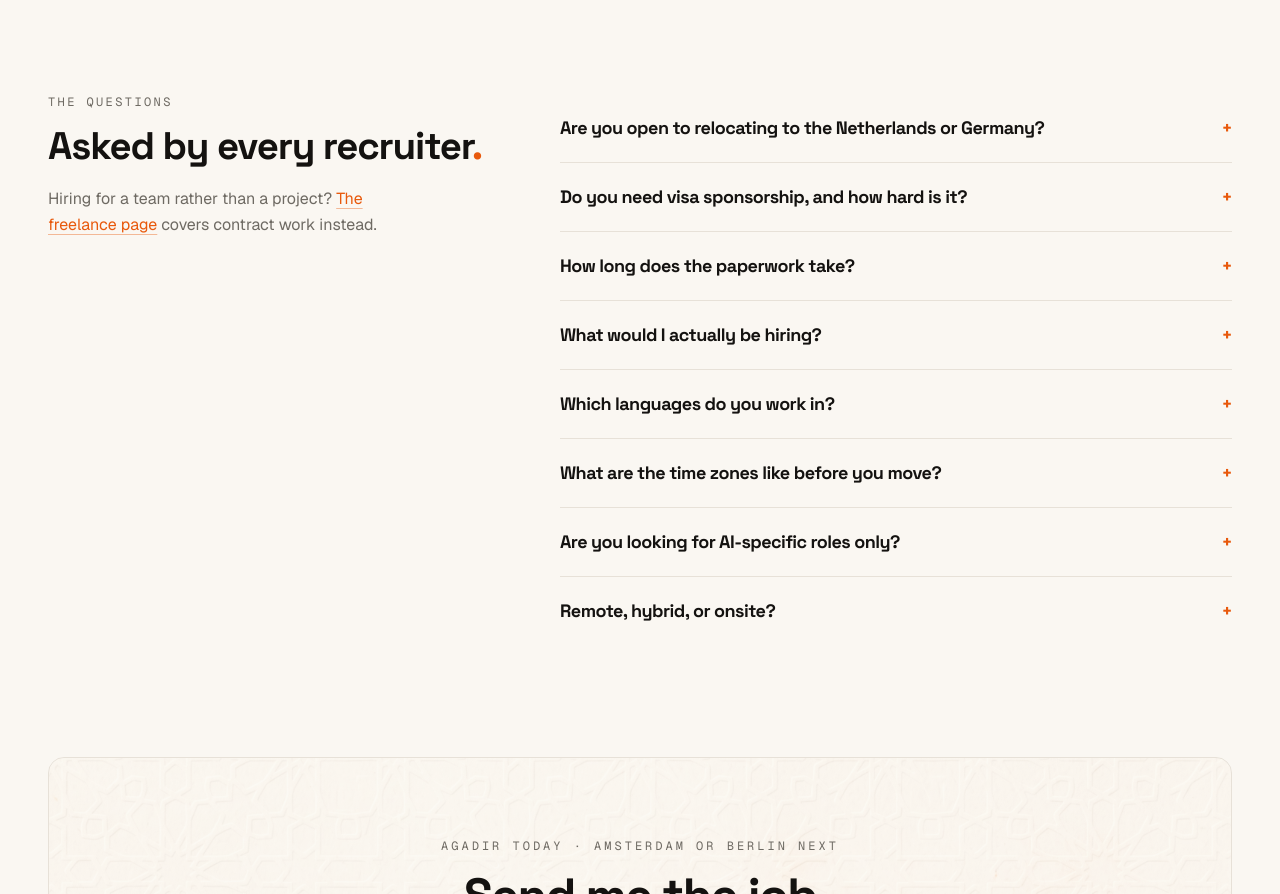
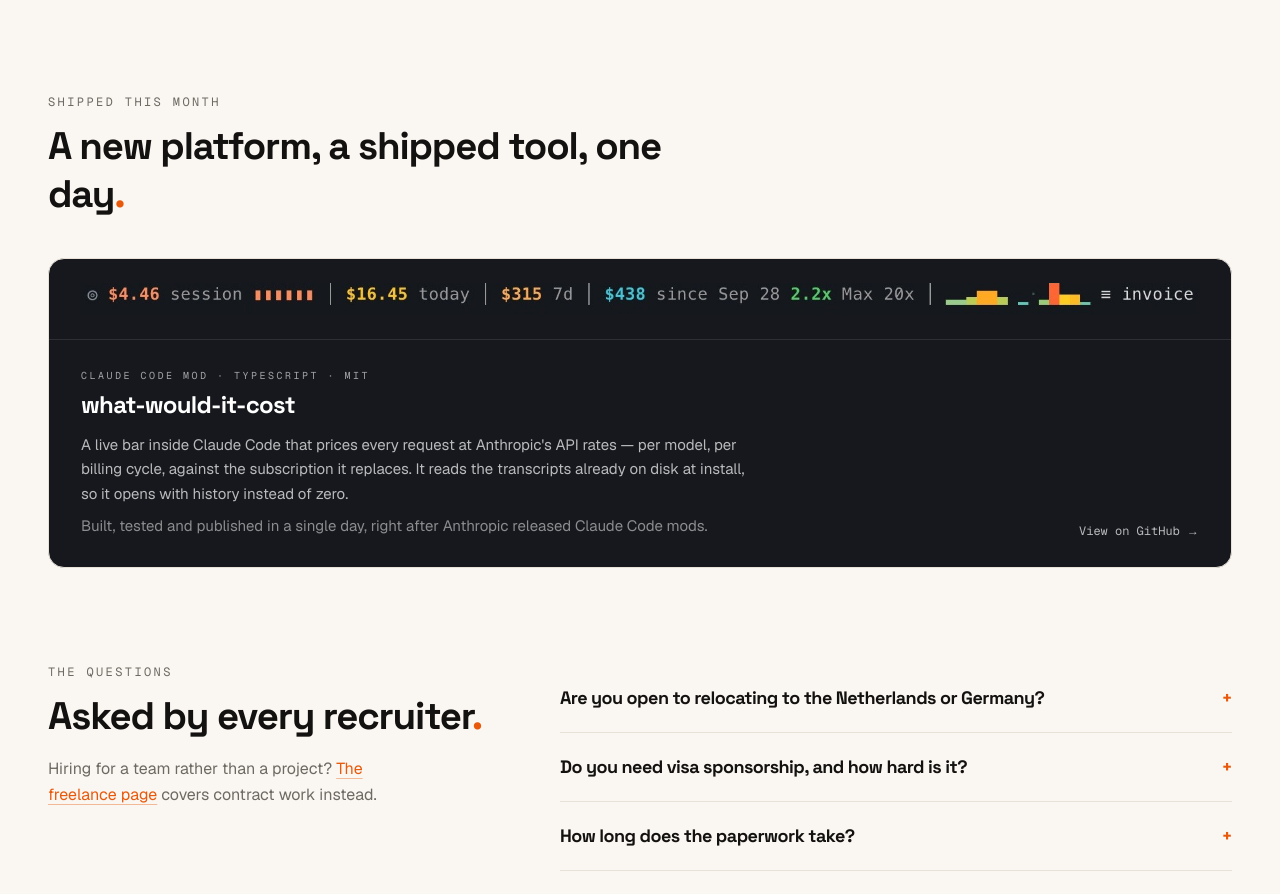
Before and after one commit to Faouzielbakri/faouzielbakri, a Next.js app: page /hire/europe in a window 1280 px wide. Shown: the part 2840-3734 px from the top of the page. Built offline with nearby package versions, Linux system fonts and the light colour scheme; no server answers.

Commit message:
Show the what-would-it-cost mod on the Europe hiring page

```diff
--- a/src/app/hire/europe/page.tsx
+++ b/src/app/hire/europe/page.tsx
@@ -141,6 +141,16 @@
   webtrade: "/media/world-webtrade.avif",
 };
 
+/** Open source built on a brand-new platform feature, in a day. */
+const OPEN_SOURCE = {
+  name: "what-would-it-cost",
+  kind: "Claude Code mod · TypeScript · MIT",
+  repo: "https://github.com/Faouzielbakri/what-would-it-cost",
+  summary:
+    "A live bar inside Claude Code that prices every request at Anthropic's API rates — per model, per billing cycle, against the subscription it replaces. It reads the transcripts already on disk at install, so it opens with history instead of zero.",
+  shipped: "Built, tested and published in a single day, right after Anthropic released Claude Code mods.",
+};
+
 const STACK = [
   "TypeScript",
   "Next.js (App Router)",
@@ -188,6 +198,16 @@
         name: "AI Engineer Open to Relocation — Netherlands & Germany",
         about: { "@id": personId },
         isPartOf: { "@id": `${SITE_URL}/#website` },
+      },
+      {
+        "@type": "SoftwareSourceCode",
+        "@id": `${SITE_URL}/hire/europe#${OPEN_SOURCE.name}`,
+        name: OPEN_SOURCE.name,
+        description: OPEN_SOURCE.summary,
+        codeRepository: OPEN_SOURCE.repo,
+        programmingLanguage: "TypeScript",
+        license: "https://opensource.org/licenses/MIT",
+        author: { "@id": personId },
       },
       {
         "@type": "FAQPage",
@@ -442,6 +462,62 @@
           </Reveal>
         </section>
 
+        {/* ── Open source ──────────────────────────────────────── */}
+        <section className="rail mt-24">
+          <Reveal>
+            <p className="font-mono text-xs uppercase tracking-[0.2em] text-muted">
+              Shipped this month
+            </p>
+            <h2
+              className="font-display mt-3 max-w-2xl font-bold leading-tight"
+              style={{ fontSize: "var(--text-title)" }}
+            >
+              A new platform, a shipped tool, one day
+              <span className="text-accent">.</span>
+            </h2>
+          </Reveal>
+          <Reveal>
+            <a
+              href={OPEN_SOURCE.repo}
+              target="_blank"
+              rel="noopener noreferrer"
+              className="group mt-10 block overflow-hidden rounded-2xl border border-line bg-[#16181d] transition-colors duration-300 hover:border-accent"
+            >
+              {/* The real bar, as it sits above the Claude Code prompt; scrolls sideways on phones. */}
+              <div className="overflow-x-auto px-5 py-6 sm:px-8">
+                <Image
+                  src="/projects/what-would-it-cost/band.jpg"
+                  alt="The what-would-it-cost bar: session, today, 7-day and billing-cycle cost at API prices, 2.2x the Max plan"
+                  width={1730}
+                  height={50}
+                  sizes="(min-width: 1024px) 70rem, 56rem"
+                  quality={90}
+                  className="h-auto w-full min-w-[56rem]"
+                />
+              </div>
+              <div className="grid items-end gap-5 border-t border-white/10 px-5 py-7 sm:grid-cols-[1fr_auto] sm:px-8">
+                <div>
+                  <p className="font-mono text-[10px] uppercase tracking-[0.25em] text-white/60">
+                    {OPEN_SOURCE.kind}
+                  </p>
+                  <p className="font-display mt-1.5 text-2xl font-bold text-white">
+                    {OPEN_SOURCE.name}
+                  </p>
+                  <p className="mt-3 max-w-2xl text-[15px] leading-relaxed text-white/70">
+                    {OPEN_SOURCE.summary}
+                  </p>
+                  <p className="mt-2 max-w-2xl text-[15px] leading-relaxed text-white/50">
+                    {OPEN_SOURCE.shipped}
+                  </p>
+                </div>
+                <p className="font-mono text-xs text-white/70 transition-colors group-hover:text-white">
+                  View on GitHub →
+                </p>
+              </div>
+            </a>
+          </Reveal>
+        </section>
+
         {/* ── FAQ ──────────────────────────────────────────────── */}
         <section className="rail mt-24">
           <div className="grid gap-x-16 gap-y-8 lg:grid-cols-[2fr_3fr]">
```
Also changed, not shown: public/projects/what-would-it-cost/band.jpg (added).
